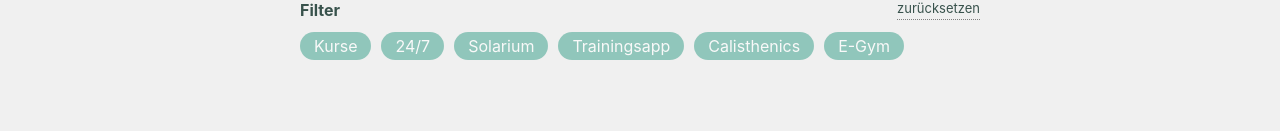
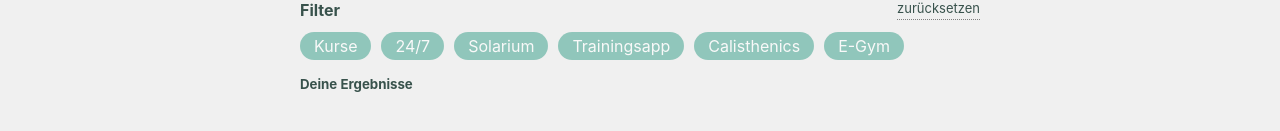
Before and after one commit to FairNetwork/fairfit-frontend, a React (Create React App) app: page / in a window 1280 px wide. Shown: the part 219-350 px from the top of the page. Built offline with nearby package versions, Linux system fonts and the light colour scheme; no server answers.

Commit message:
✨ Add headline

```diff
--- a/src/components/home-view/HomeView.tsx
+++ b/src/components/home-view/HomeView.tsx
@@ -58,6 +58,7 @@ const HomeView = () => {
                     Finde das perfekte Studio in deine Nähe!
                 </h3>
                 <Search />
+                <h5 className="home-view__content__headline">Deine Ergebnisse</h5>
                 {content}
             </div>
         </div>
```
